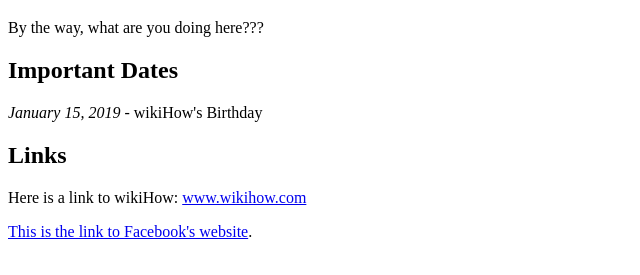
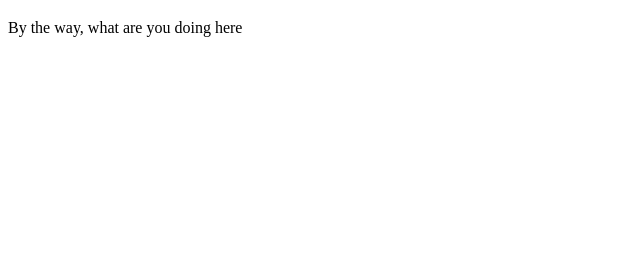
Before and after one commit to rysssbekov/simple-react-electron-file-manager, a plain HTML site: page repo/welcome.html in a window 1280 px wide. Shown: the part 61-336 px from the top of the page, without its empty margins (0-640 px from the left). Drawn offline with Linux system fonts and the light colour scheme.

Commit message:
now it should work

```diff
--- a/repo/welcome.html
+++ b/repo/welcome.html
@@ -5,13 +5,6 @@
 </head>
 <body>
   <h1>Weclome to my page</h1>
-  <p> By the way, what are you doing here???</p>
-  <h2>Important Dates</h2>
-<p><i>January 15, 2019</i> - wikiHow's Birthday</p>
-
-<h2>Links</h2>
-<p>Here is a link to wikiHow: <a href="www.wikihow.com">www.wikihow.com</a></p>
-<a href="www.facebook.com">This is the link to Facebook's website</a>.
-
+  <p> By the way, what are you doing here</p>
 </body>
 </html>
```
Also changed, not shown: 1 other file.
